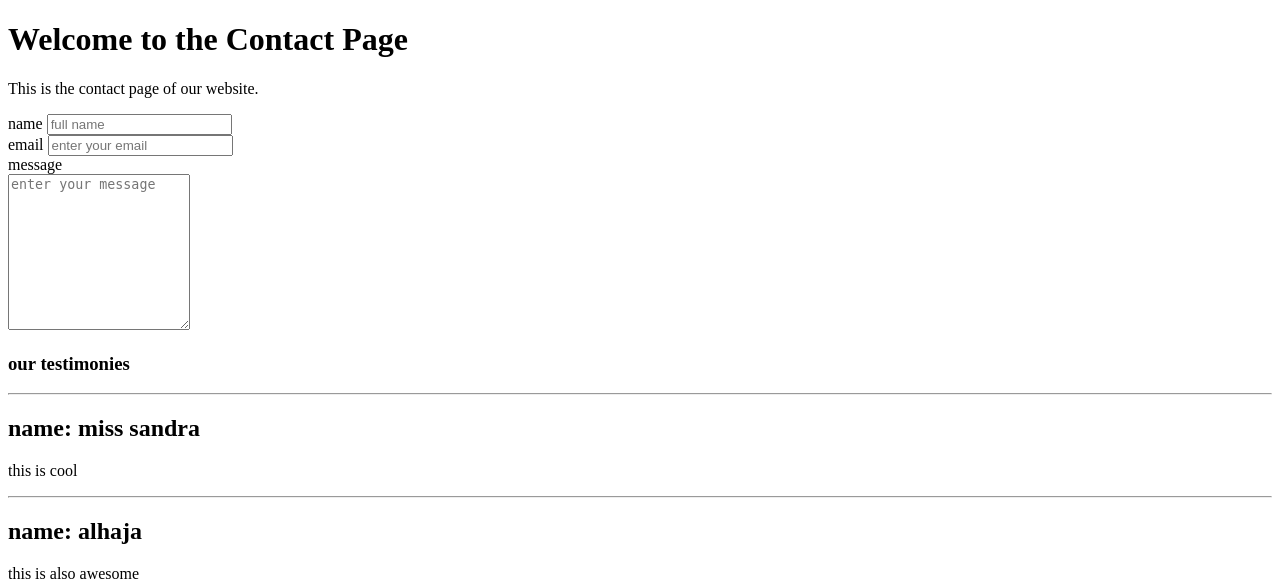
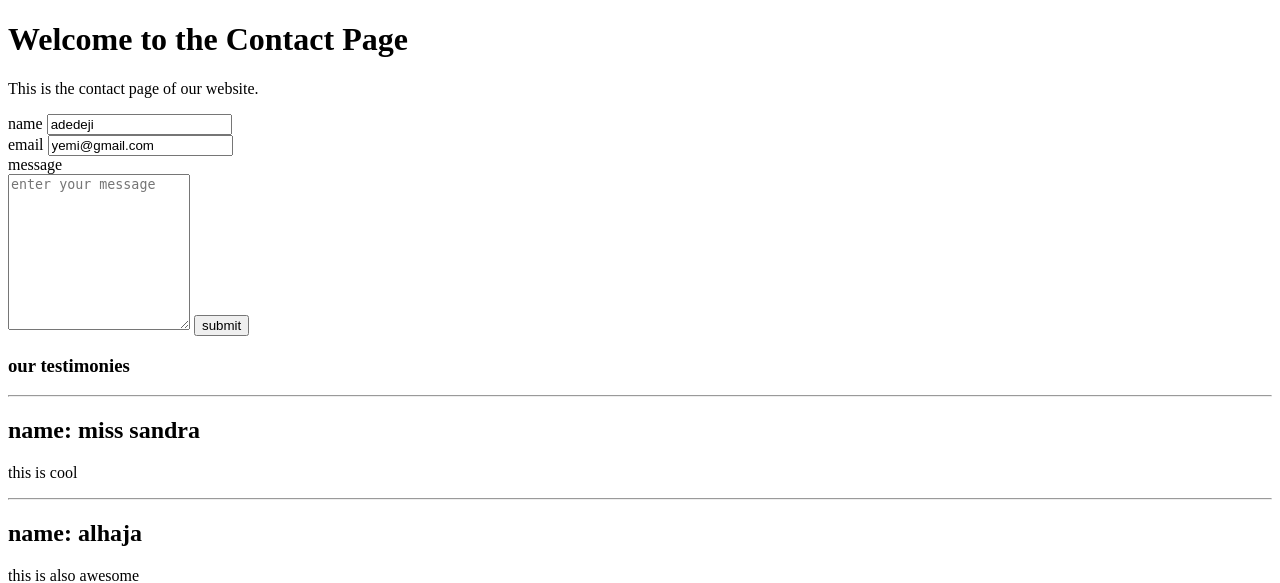
Before and after one commit to dejavu091/lms2, a Django app: template user/templates/contact.html in a window 1280 px wide. Shown: the part 98-681 px from the top of the page. Run offline with Django 5.2, Linux system fonts and the light colour scheme; the template is opened without the code that fills it, so the values that code supplies are empty.

Commit message:
Commit changes to lm2

```diff
--- a/user/templates/base.html
+++ b/user/templates/base.html
@@ -8,6 +8,15 @@
 <body>
  {% include 'header.html' %}
     <main>
+        <div class="msg">
+            {% for msg in messages%}
+                <p>
+                    {{ msg }}
+                </p>
+
+
+            {% endfor %}
+        </div>
         {% block main %} {% endblock main %}
     </main>
  {% include 'footer.html' %}
--- a/user/templates/contact.html
+++ b/user/templates/contact.html
@@ -5,15 +5,16 @@
 {% block main %}
     <h1>Welcome to the Contact Page</h1>
     <p>This is the contact page of our website.</p>
-    <form action="">
+    <form action="" method="post">
+        {% csrf_token %}
         <label for="name">name</label>
-        <input type="text" id="name" placeholder="full name"><br>
+        <input type="text" id="name" placeholder="full name" name="name" value="adedeji"><br>
         <label for="email">email</label>
-        <input type="email" id="email" placeholder="enter your email"><br>
+        <input type="email" id="email" placeholder="enter your email" name="email" value="yemi@gmail.com"><br>
         <label for="message">message</label><br>
-        <textarea name="text area" id="message" cols="20" rows="10" placeholder="enter your message"></textarea>
+        <textarea name="comment" id="message" cols="20" rows="10" placeholder="enter your message"></textarea>
 
-
+<button type="submit">submit</button>
     </form>
     {% include 'testimonies.html' %}
 {% endblock main %}
--- a/user/urls.py
+++ b/user/urls.py
@@ -1,8 +1,8 @@
 from django.urls import path
-from user.views import aboutpage, contactpage
+from user.views import aboutpage, Contact
 from user.views import homepage
 urlpatterns = [
     path('', homepage, name='home'),
     path('about/', aboutpage, name='about'),
-    path('contact/', contactpage, name='contact')
+    path('contact',Contact.as_view(), name='contact')
 ]
```
Also changed, not shown: user/views.py (+39 -3 lines).
